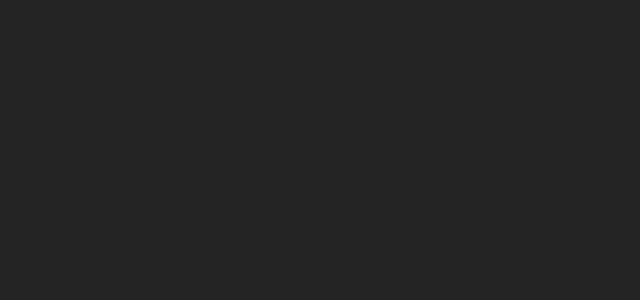
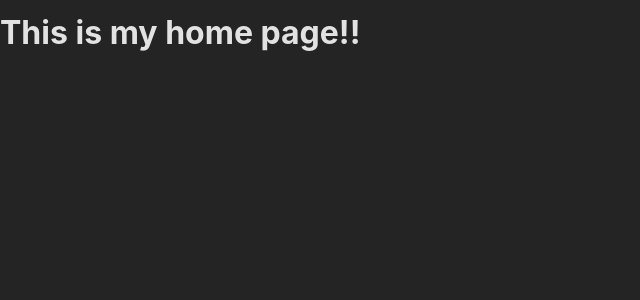
Before and after one commit to AaradhyaGitHub/React-Unit---4, a React (Create React App) app in the folder React - SPA/: page / in a window 1280 px wide. Shown: the top 300 px of the page, without its empty margins (0-640 px from the left). Built offline with nearby package versions, Linux system fonts and the light colour scheme.

Commit message:
Added router using createBrowserRouter and RouterProvider

```diff
--- a/React - SPA/src/App.js
+++ b/React - SPA/src/App.js
@@ -1,5 +1,16 @@
+import {
+  createBrowserRouter,
+  RouterProvider,
+  routerProvider
+} from "react-router-dom";
+import HomePage from "./components/HomePage";
+
 function App() {
-  return <div></div>;
+  const router = createBrowserRouter([
+    { path: "/", element: <HomePage /> },
+  ]);
+
+  return <RouterProvider router={router} />;
 }
 
 export default App;
--- /dev/null
+++ b/React - SPA/src/components/HomePage.jsx
@@ -0,0 +1,3 @@
+export default function HomePage() {
+  return <h1>This is my home page!!</h1>;
+}
```
